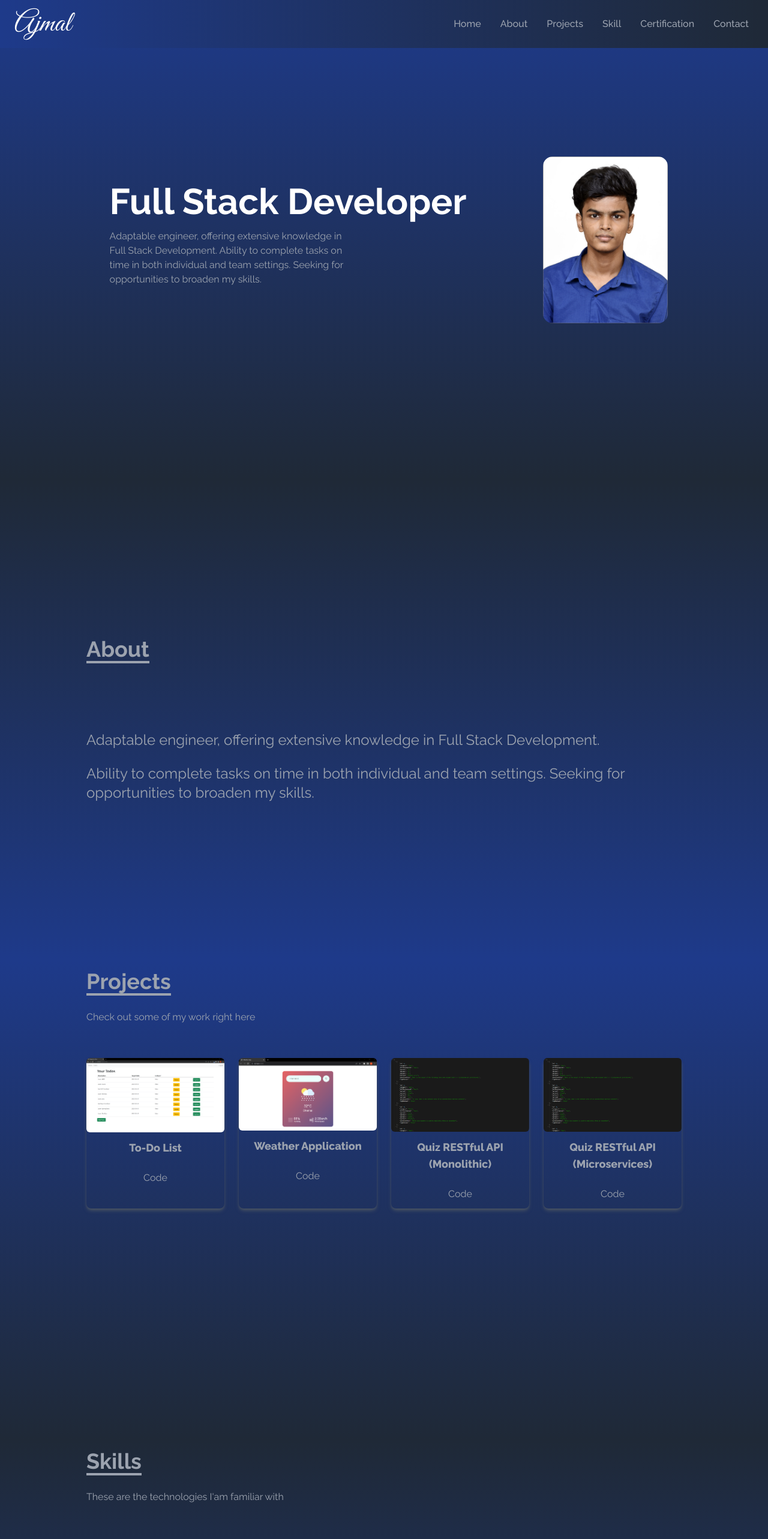
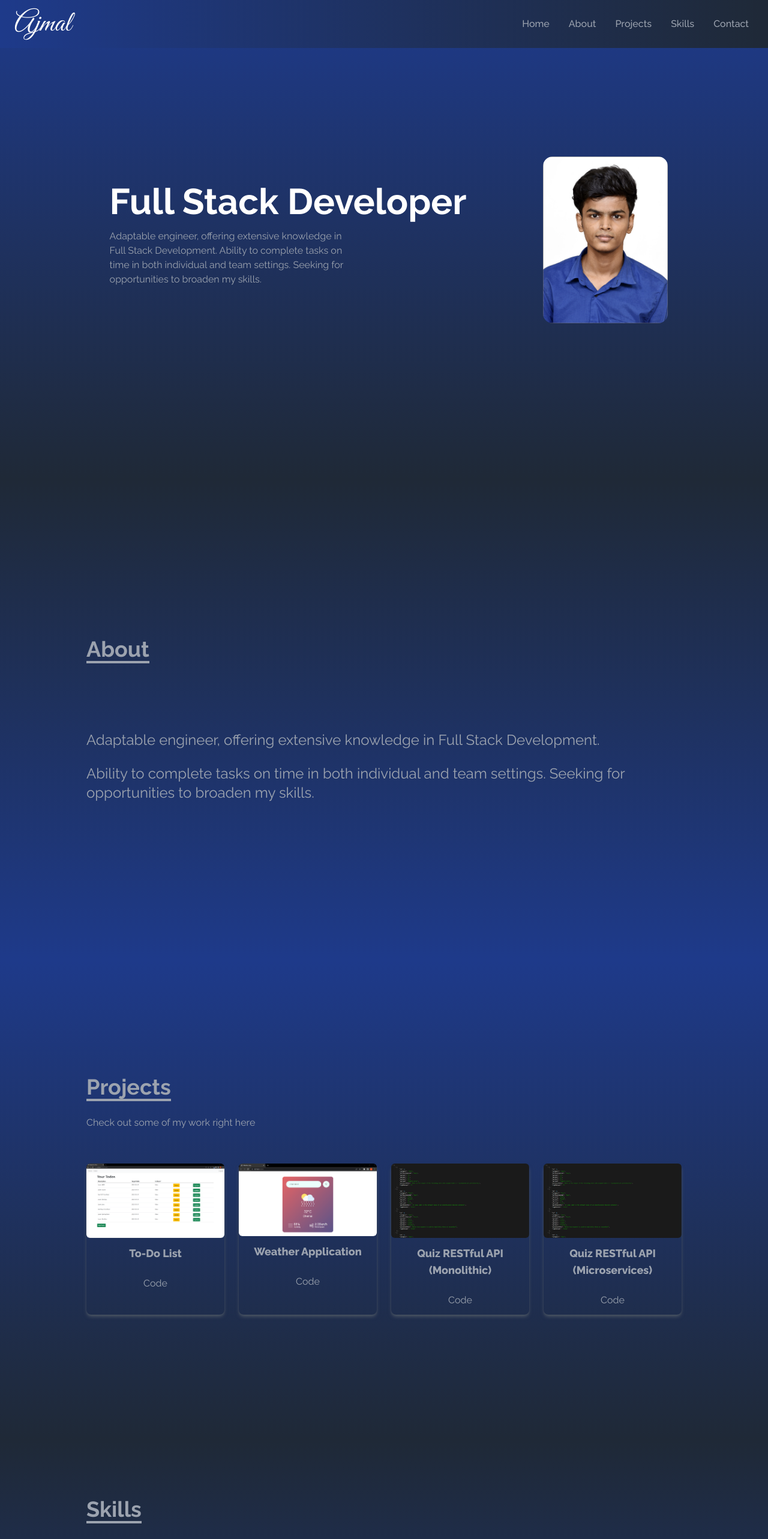
Before and after one commit to qsyedajmal/Portfolio-React, a React (Create React App) app: page / in a window 1280 px wide. Shown: the top 2566 px of the page at 60% size. Built offline with nearby package versions, Linux system fonts and the light colour scheme.

Commit message:
React Smooth Scroll ( WORKING )

```diff
--- a/src/components/contact/Contact.jsx
+++ b/src/components/contact/Contact.jsx
@@ -3,8 +3,9 @@ import React from 'react'
 export default function
 () {
   return (
+    <div>
     <div name="contact" className='w-full h-screen bg-gradient-to-b from-gray-800 to-blue-900 text-gray-400'>
-        <div className='max-w-screen-lg  2xl:max-w-screen-xl flex flex-col p-4 justify-center  w-full h-full mx-auto'>
+        <div className='max-w-screen-lg  2xl:max-w-screen-xl flex flex-col p-4 justify-center  w-full h-full mx-auto md:pt-[17rem] 2xl:pt-0'>
             <div className='pb-8'>
                 <p className='text-4xl font-bold border-b-4 border-gray-400 inline-block '>Contact</p>
                 <p className='py-6'>Get in touch with me by submitting the form below</p>
@@ -20,5 +21,7 @@ export default function
             </div>
         </div>
     </div>
+    <div className='hidden lg:block 2xl:hidden w-full h-48 bg-gradient-to-b from-blue-900 to-blue-900 text-gray-400'></div>
+    </div>
   )
 }
--- a/src/components/home/Home.jsx
+++ b/src/components/home/Home.jsx
@@ -18,14 +18,14 @@ export default function
         mx-auto h-full'>
 
           <div className=' text-gray-400 flex flex-col justify-center h-full '>
-            <h2 className='px-4 text-4xl md:text-6xl 2xl:text-7xl font-bold text-white'>Full Stack Developer</h2>
+            <h2 className='px-4 text-4xl md:text-4xl  lg:text-6xl 2xl:text-7xl font-bold text-white'>Full Stack Developer</h2>
             <p className='px-4 py-4 max-w-md'>Adaptable engineer, offering extensive knowledge in Full Stack Development.
               Ability to complete tasks on time in both individual and team settings. Seeking for opportunities to broaden my skills.
             </p>
           </div>
 
           <div>
-            <img src={Ajmal} alt="" className='rounded-2xl mx-auto  w-2/3  md:ml-28 md:w-52 2xl:w-64' />
+            <img src={Ajmal} alt="" className='rounded-2xl mx-auto  w-2/3  md:ml-0 md:w-36 lg:ml-28 lg:w-52 2xl:w-64' />
           </div>
 
         </div>
--- a/src/components/navbar/Navbar.jsx
+++ b/src/components/navbar/Navbar.jsx
@@ -1,5 +1,6 @@
 import React, { useState } from 'react'
 import { FaBars,FaTimes } from "react-icons/fa";
+import { Link } from "react-scroll";
 
 export default function
 () {
@@ -21,16 +22,16 @@ export default function
     },
     {
       id: 4,
-      link: 'skill'
+      link: 'skills'
     },
     {
       id: 5,
-      link: 'certification'
-    },
-    {
-      id: 6,
       link: 'contact'
     },
+    // {
+    //   id: 6,
+    //   link: 'contact'
+    // },
   ]
 
   return (
@@ -45,7 +46,8 @@ export default function
         ({id, link}) =><li key={id}
         className="px-4 cursor-pointer capitalize font-medium text-gray-400 hover:scale-105 duration-200"
         >
-        {link}
+        <Link to={link} smooth duration={500}>{link}</Link>
+
         </li>
       )}
       </ul>
@@ -66,7 +68,7 @@ export default function
                 ({id, link}) =><li key={id}
                 className="px-4 py-6 cursor-pointer capitalize text-3xl"
                 >
-                {link}
+                 <Link to={link} smooth duration={500}>{link}</Link>
                 </li>
               )}
 
--- a/src/components/projects/Projects.jsx
+++ b/src/components/projects/Projects.jsx
@@ -30,10 +30,11 @@ export default function
     },
   ]
   return (
+    <div>
+    {/* <div name="projects" className='bg-gradient-to-b  from-blue-900 via-blue-900 to-gray-600 md:bg-gradient-to-b  md:from-blue-900 md:to-gray-800 w-full md:h-screen  text-gray-400'> */}
     <div name="projects" className='bg-gradient-to-b  from-blue-900 to-gray-800 w-full md:h-screen  text-gray-400'>
-
       {/* removed justify center */}
-      <div className='max-w-screen-lg  2xl:max-w-screen-xl p-4 flex flex-col  mx-auto w-full h-full'>
+      <div className='pt-28 md:pt-0 max-w-screen-lg  2xl:max-w-screen-xl p-4 flex flex-col justify-center mx-auto w-full h-full'>
 
        <div className='pb-8'>
         <p className='text-4xl font-bold border-b-4 border-gray-400 inline-block'>Projects</p>
@@ -54,13 +55,9 @@ export default function
         ))
        }
         </div>
-
-
-
-
-
       </div>
-
+    </div>
+    {/* <div className='w-full h-48 bg-gradient-to-b from-gray-600 to-gray-800 text-gray-400 md:hidden'></div> */}
     </div>
   )
 }
--- a/src/components/skills/Skills.jsx
+++ b/src/components/skills/Skills.jsx
@@ -79,16 +79,16 @@ export default function
   ]
   return (
     <div>
-    <div name="skills" className='w-full h-screen bg-gradient-to-b from-gray-800 to-blue-900 text-gray-400'>
+    <div name="skills" className='w-full h-screen bg-gradient-to-b from-gray-800 to-blue-900 text-gray-400 '>
 
-        <div className='max-w-screen-lg  2xl:max-w-screen-xl  flex flex-col md:justify-start
+        <div className='max-w-screen-lg  2xl:max-w-screen-xl  flex flex-col md:justify-start pt-20 md:pt-24
         mx-auto h-full w-full p-4'>
             <div className='pb-8 '>
                 <p className='text-4xl font-bold border-b-4 border-gray-400 inline-block '>Skills</p>
                 <p className='py-6'>These are the technologies I'am familiar with</p>
             </div>
 
-            <div className='w-full  grid grid-cols-2 sm:grid-cols-3 gap-8 px-12 py-8 sm:px-0 text-center '>
+            <div className='w-full  grid grid-cols-2 sm:grid-cols-3 gap-8 lg:px-12 py-8 sm:px-0 text-center '>
             {skills.map(({id, skill, title, style})=>(
                          <div key={id} className={`shadow-md hover:scale-105 duration-500 py-2 rounded-lg ${style} `}>
                          <img src={skill} alt="" className='w-20 mx-auto'/>
@@ -105,7 +105,7 @@ export default function
 
 
     </div>
-    <div className='w-full h-44 bg-gradient-to-b from-blue-900 to-gray-800 text-gray-400'></div>
+    <div className='w-full h-48 bg-gradient-to-b from-blue-900 to-gray-800 text-gray-400'></div>
     </div>
   )
 }
```
